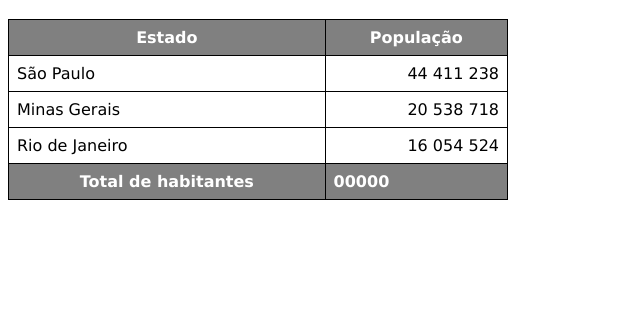
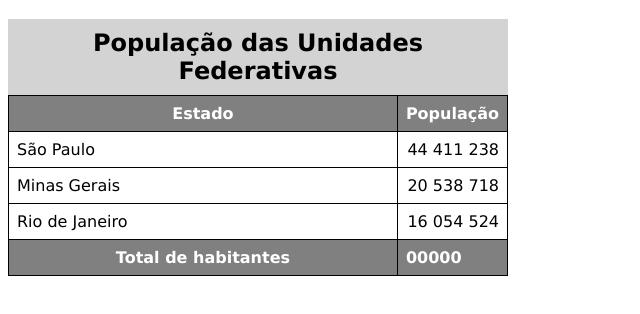
Before and after one commit to VictorThemoteo/html-css, a plain HTML site: page Exercícios/ex023/tabela002.html in a window 1280 px wide. Shown: the part 62-376 px from the top of the page, without its empty margins (0-640 px from the left). Drawn offline with Linux system fonts and the light colour scheme.

Commit message:
Update tabela002.html

```diff
--- a/Exercícios/ex023/tabela002.html
+++ b/Exercícios/ex023/tabela002.html
@@ -12,6 +12,13 @@
         table{
             width: 500px;
             border-collapse: collapse;
+        }
+
+        caption{
+            font-size: 1.5em;
+            font-weight: bold;
+            padding: 10px;
+            background-color: lightgray;
         }
 
         thead, tfoot{
@@ -33,21 +40,28 @@
     <h1>Uso de tabelas grandes</h1>
 
     <!--ANATOMIA PARA TABELAS GRANDES
+
+        CAPTION
+            legenda da tabela, informação que aparece acima, não é usado tr ou td
+
         THEAD
             posso ter na cabeça da table: TD, TR E TH
         TBODY
             no corpo: TD, TR E TH
         TFOOT
             e no rodapé: TD TR E TH
+
+            o SCOPE é algo para ajudar o sistema de buscas, o col é coluna então sabe-se que as informações relevantes estão abaixo de "estado" e "população" como em row que a informação está na mesma linha como o total dehabitantes
     -->
 
     <table>
+        <caption>População das Unidades Federativas</caption>
         <thead>
             <tr>
-                <th>
+                <th scope="col">
                     Estado
                 </th>
-                <th>
+                <th scope="col" style="width: 50px;"> <!--A tabela total está com 500px mas como a coluna população está com 50px o outro lado está com os 450px que faltam e não divididos ao meio como se eu não tivesse o style inline-->
                     População
                 </th>
             </tr>
@@ -85,7 +99,7 @@
 
         <tfoot>
             <tr>
-                <th>Total de habitantes</th>
+                <th scope="row">Total de habitantes</th>
                 <td><strong>00000</strong></td>
             </tr>
         </tfoot>
```
